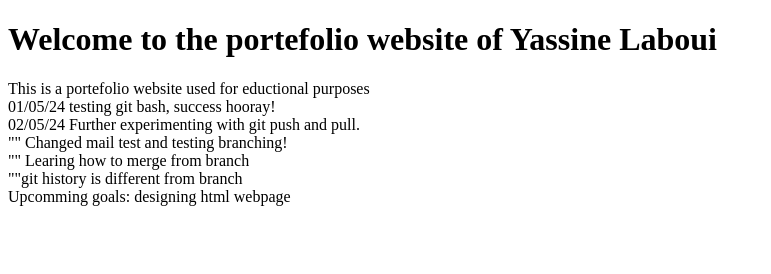
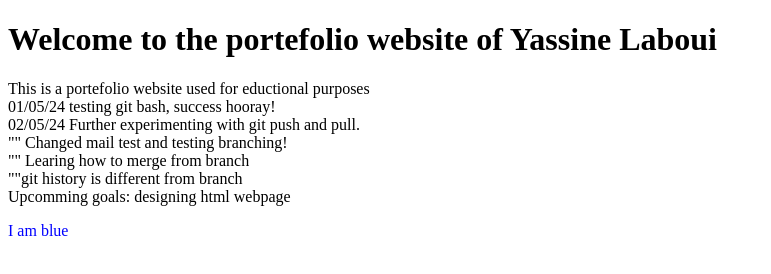
Before and after one commit to Yascoding/website_portefolio, a plain HTML site: page index.html in a window 1280 px wide. Shown: the whole page, without its empty margins (0-771 px from the left). Drawn offline with Linux system fonts and the light colour scheme.

Commit message:
first color added

```diff
--- a/index.html
+++ b/index.html
@@ -17,7 +17,7 @@
     ""git history is different from branch <br>
     Upcomming goals: designing html webpage <br>
 
-
+    <p style="color:blue;">I am blue</p>
 
 
 
```
